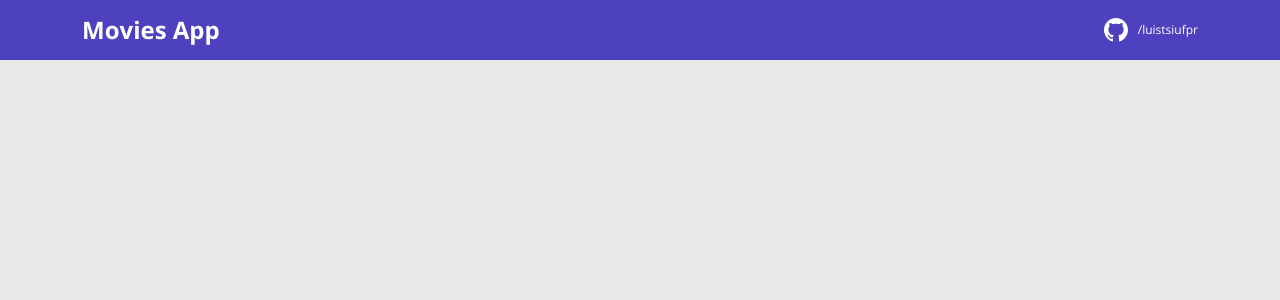
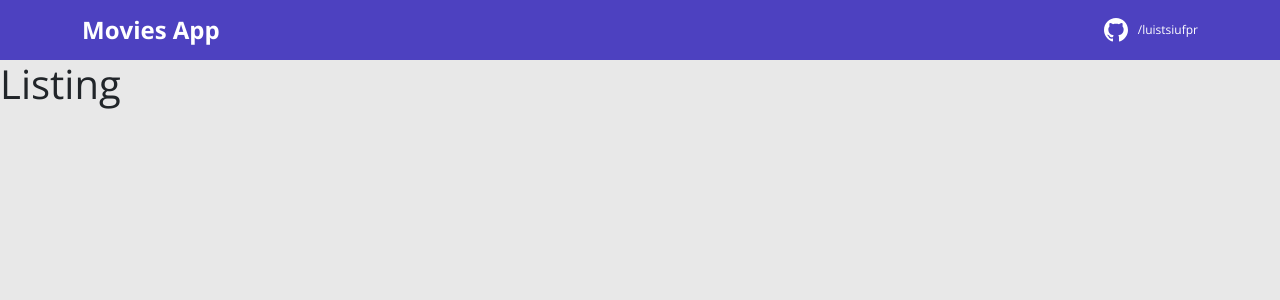
Before and after one commit to luistsiufpr/movies, a React (Create React App) app in the folder frontend/: page / in a window 1280 px wide. Shown: the top 300 px of the page. Built offline with nearby package versions, Linux system fonts and the light colour scheme.

Commit message:
Adding routes

```diff
--- a/frontend/package.json
+++ b/frontend/package.json
@@ -10,9 +10,11 @@
     "@types/node": "^16.7.13",
     "@types/react": "^17.0.20",
     "@types/react-dom": "^17.0.9",
+    "@types/react-router-dom": "5.3.2",
     "bootstrap": "5.1.3",
     "react": "^17.0.2",
     "react-dom": "^17.0.2",
+    "react-router-dom": "6.2.1",
     "react-scripts": "5.0.0",
     "typescript": "^4.4.2",
     "web-vitals": "^2.1.0"
--- a/frontend/src/App.tsx
+++ b/frontend/src/App.tsx
@@ -1,10 +1,23 @@
-import React from 'react';
-import NavBar from './components/navbar';
-
+import {
+  BrowserRouter,
+  Routes,
+  Route
+} from "react-router-dom";
+import Listing from 'pages/Listing';
+import Form from 'pages/Form';
+import Navbar from "components/Navbar";
 
 function App() {
   return (
-    <NavBar />
+    <BrowserRouter>
+      <Navbar />
+      <Routes>
+        <Route path="/" element={<Listing />} />
+        <Route path="/form">
+          <Route path=":movieId" element={<Form />} />
+        </Route>
+      </Routes>
+    </BrowserRouter>
   );
 }
 
--- /dev/null
+++ b/frontend/src/pages/Form/index.tsx
@@ -0,0 +1,8 @@
+function Form(){
+
+    return(
+        <h1>Form</h1>
+    )
+}
+
+export default Form;
--- /dev/null
+++ b/frontend/src/pages/Listing/index.tsx
@@ -0,0 +1,8 @@
+function Listing(){
+
+    return(
+        <h1>Listing</h1>
+    )
+}
+
+export default Listing;
```
Also changed, not shown: 1 other file (tests, documents, lock files or other folders).
